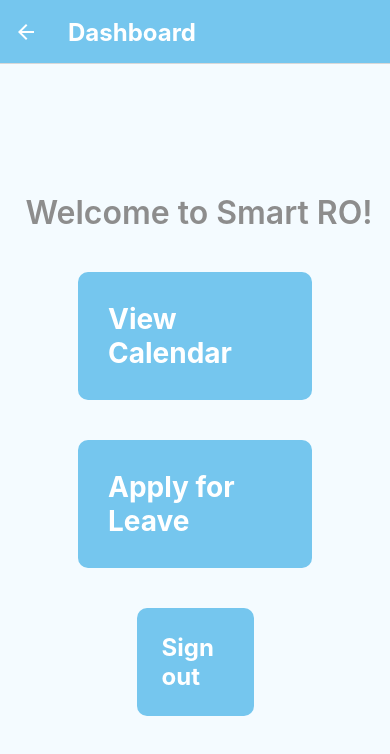
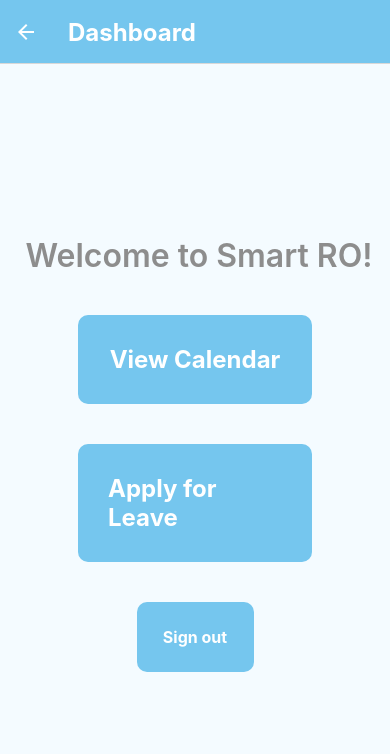
Before and after one commit to SweeJunhongTP/hackathon_code_exp, a React Native app: screen /Dashboard in a window 390 px wide. Shown: the top 754 px of the page. Built offline with nearby package versions, Linux system fonts and the light colour scheme; no server answers.

Commit message:
edited UI for apply leave and homescreen

```diff
--- a/src/components/Applyleave.js
+++ b/src/components/Applyleave.js
@@ -89,6 +89,11 @@ export default function Applyleave() {
         </View>
       </KeyboardAvoidingView>
 
+      <TouchableOpacity style={styles.buttonsignout}
+        onPress={() => navigation.navigate('HomeScreen')}>
+        <Text style={styles.signoutText}>Submit</Text>
+      </TouchableOpacity>
+
     </View>
 
   )
@@ -113,48 +118,48 @@ const styles = StyleSheet.create({
   },
 
   leaveblank: {
-    fontSize: 10,
+    fontSize: 8,
     color: '#F4FBFF',
   },
 
 
   startdate: {
-    fontSize: 20,
+    fontSize: 18,
     fontWeight: '500',
     color: '#000000',
-    marginLeft: 50,
+    marginLeft: 40,
   },
 
   duration: {
-    fontSize: 20,
+    fontSize: 18,
     fontWeight: '500',
     color: '#000000',
     marginTop: 20,
-    marginLeft: 50,
+    marginLeft: 40,
   },
 
   overseas: {
-    fontSize: 20,
+    fontSize: 18,
     fontWeight: '500',
     color: '#000000',
     marginTop: 20,
-    marginLeft: 50,
+    marginLeft: 40,
   },
 
   country: {
-    fontSize: 20,
+    fontSize: 18,
     fontWeight: '500',
     color: '#000000',
     marginTop: 20,
-    marginLeft: 50,
+    marginLeft: 40,
   },
 
   remarks: {
-    fontSize: 20,
+    fontSize: 18,
     fontWeight: '500',
     color: '#000000',
     marginTop: 20,
-    marginLeft: 50,
+    marginLeft: 40,
   },
 
   inputContainer: {
@@ -163,7 +168,7 @@ const styles = StyleSheet.create({
     borderWidth: 2,
     alignItems: 'left',
     height: 40,
-    marginLeft: 50
+    marginLeft: 40
   },
 
   content_Container: {
@@ -190,8 +195,24 @@ const styles = StyleSheet.create({
     marginTop: 4,
     alignItems: 'left',
     height: 170,
-    marginLeft: 50
+    marginLeft: 40
 
+  },
+  buttonsignout: {
+    backgroundColor: '#75C6EE',
+    width: '30%',
+    padding: 25,
+    borderRadius: 15,
+    alignContent: 'center',
+    marginLeft: 120,
+    marginTop: 40,
+  },
+  signoutText: {
+    color: 'white',
+    fontWeight: '700',
+    fontSize: 16,
+    alignContent: 'center',
+    marginLeft: 10
   }
 
 
--- a/src/components/HomeScreen.js
+++ b/src/components/HomeScreen.js
@@ -47,7 +47,7 @@ export default function HomeScreen() {
     return (
         <View style={styles.container}>
 
-            <Text>{user && user?.fullName}</Text>
+            <Text style={styles.welcome}>{user && user?.fullName}</Text>
             {/* <Text>Email: {auth.currentUser?.email}</Text>
      */}
 
@@ -115,12 +115,12 @@ const styles = StyleSheet.create({
     buttonText: {
         color: 'white',
         fontWeight: '700',
-        fontSize: 28
+        fontSize: 24
     },
     signoutText: {
         color: 'white',
         fontWeight: '700',
-        fontSize: 24
+        fontSize: 16
     }
 
 })
```
